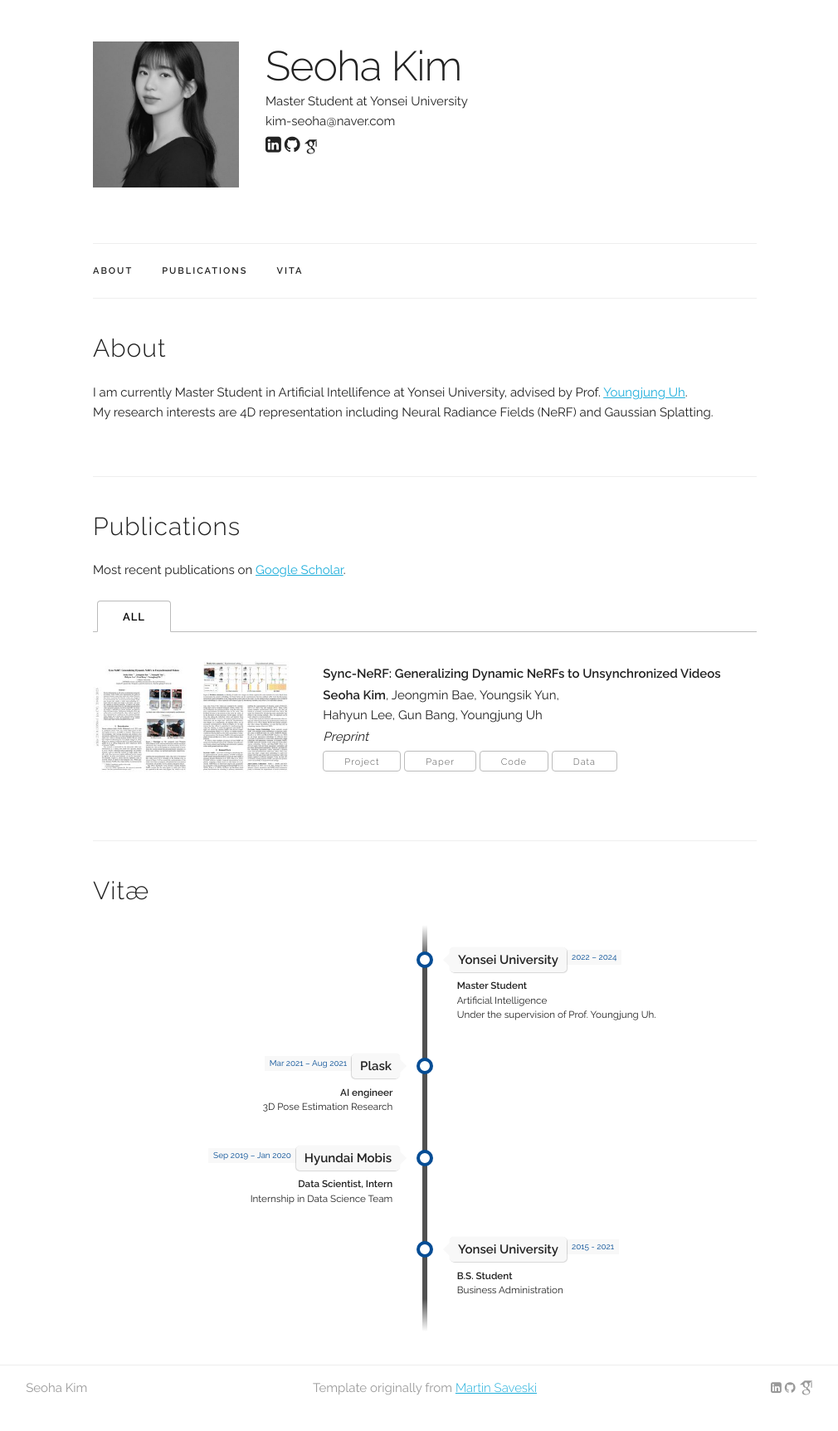
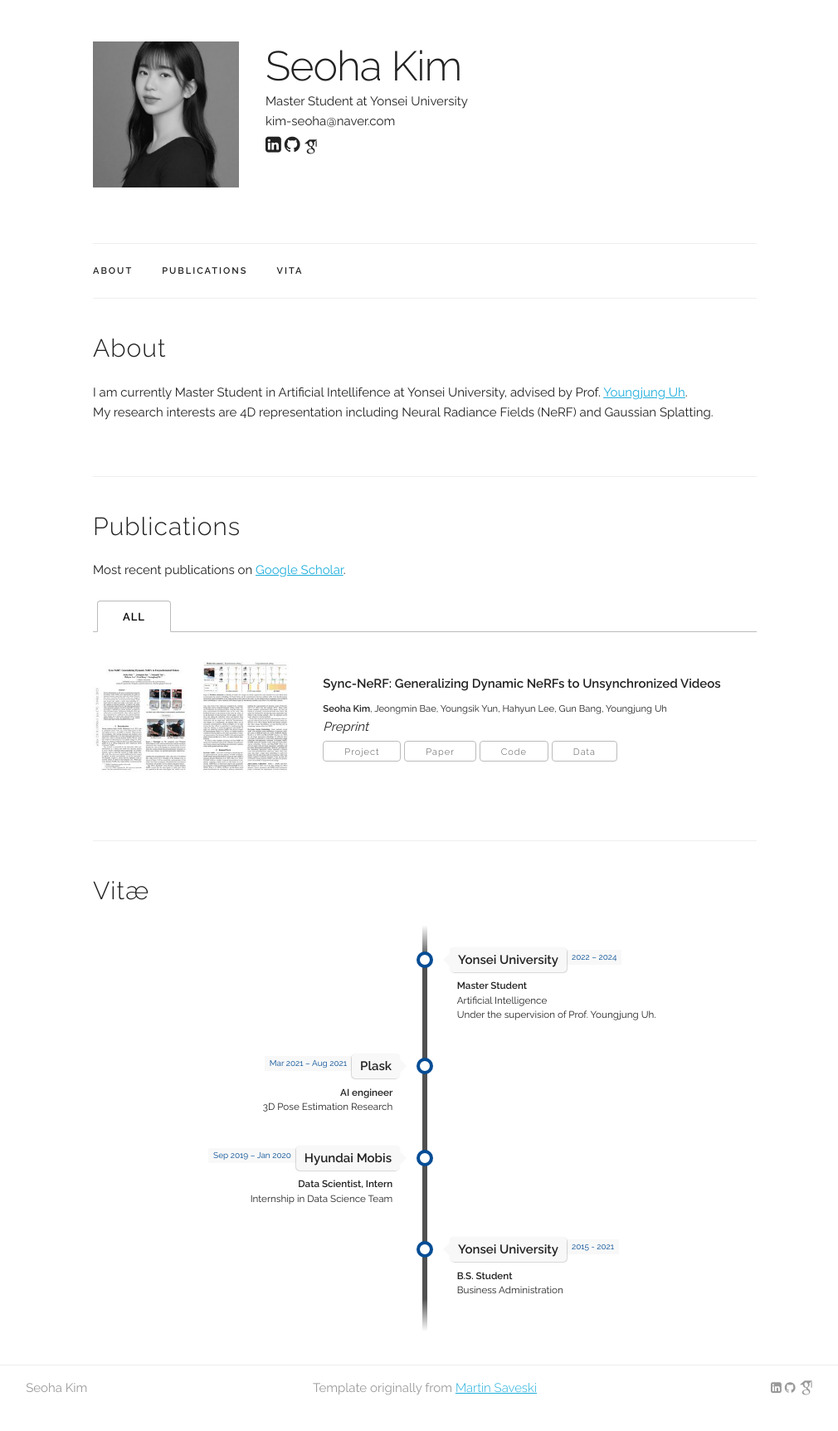
Before and after one commit to seoha-kim/seoha-kim.github.io, a Jekyll site: the page built from index.html, in a window 1280 px wide. Shown: the whole page at 83% size, without its empty margins (128-1138 px from the left). Built offline with Jekyll 4.4.1, drawn with Linux system fonts in a browser that asks for light colours; some web fonts are replaced.

Commit message:
Initial resume commit

```diff
--- a/_data/publications.yaml
+++ b/_data/publications.yaml
@@ -1,7 +1,7 @@
 papers:
 
   - title: "Sync-NeRF: Generalizing Dynamic NeRFs to Unsynchronized Videos"
-    authors: "<b>Seoha Kim</b>, Jeongmin Bae, Youngsik Yun,<br>Hahyun Lee, Gun Bang, Youngjung Uh"
+    authors: "<b>Seoha Kim</b>, Jeongmin Bae, Youngsik Yun, Hahyun Lee, Gun Bang, Youngjung Uh"
     paper_pdf: "https://arxiv.org/abs/2310.13356.pdf"
     project: "https://seoha-kim.github.io/sync-nerf"
     code: "https://github.com/seoha-kim/Sync-NeRF"
--- a/index.html
+++ b/index.html
@@ -109,7 +109,7 @@ title: Home
           </div>
           <div class="eight columns">
             <p class="title"><b>{{ paper.title }}</b></p>
-            <p>{{ paper.authors }}</p>
+            <p><sub>{{ paper.authors }}</sub></p>
             <p><i>{{ paper.venue }}</i></p>
             <div class="paper-buttons">
               {% if paper.project %}
```
